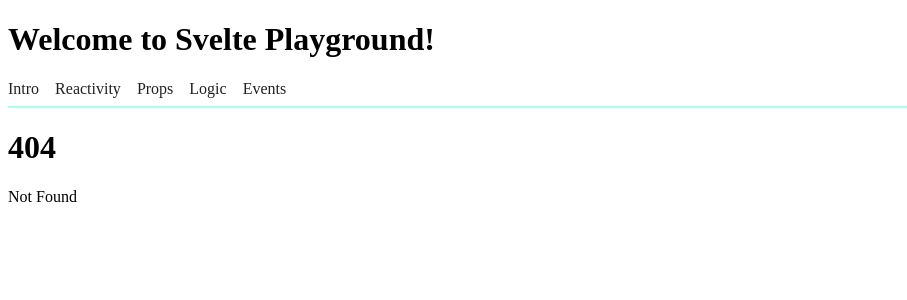
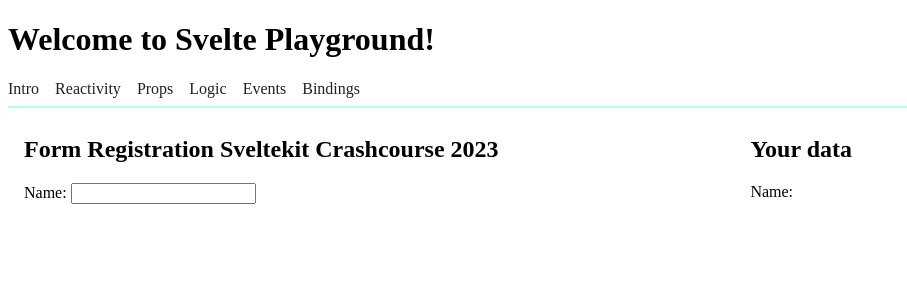
Before and after one commit to anangkf/svelte-playground, a SvelteKit app: page /bindings in a window 1280 px wide. Before the commit this address had no page. Shown: the top 300 px of the page, without its empty margins (0-907 px from the left). Built offline with nearby package versions, Linux system fonts and the light colour scheme.

Commit message:
bindings: text inputs

```diff
--- a/src/components/Header.svelte
+++ b/src/components/Header.svelte
@@ -5,6 +5,7 @@
     <li><a href="/props">Props</a></li>
     <li><a href="/logic">Logic</a></li>
     <li><a href="/events">Events</a></li>
+    <li><a href="/bindings">Bindings</a></li>
   </ul>
   <hr>
 </nav>
--- /dev/null
+++ b/src/routes/bindings/+page.svelte
@@ -0,0 +1,35 @@
+<script>
+  let name = '';
+</script>
+
+<svelte:head>
+  <title>Bindings</title>
+</svelte:head>
+
+<main>
+  <section class="container">
+    <form class="content">
+      <h2>Form Registration Sveltekit Crashcourse 2023</h2>
+      <label for="name">
+        Name:
+        <input type="text" bind:value={name} name="name">
+      </label>
+    </form>
+    <aside class="content">
+      <h2>Your data</h2>
+      <p>Name: {name}</p>
+    </aside>
+  </section>
+</main>
+
+<style>
+  .container{
+    display: flex;
+    justify-content: space-between;
+    gap: 2rem;
+  }
+  .content{
+    width: 40%;
+    margin: 0 1rem;
+  }
+</style>
```
